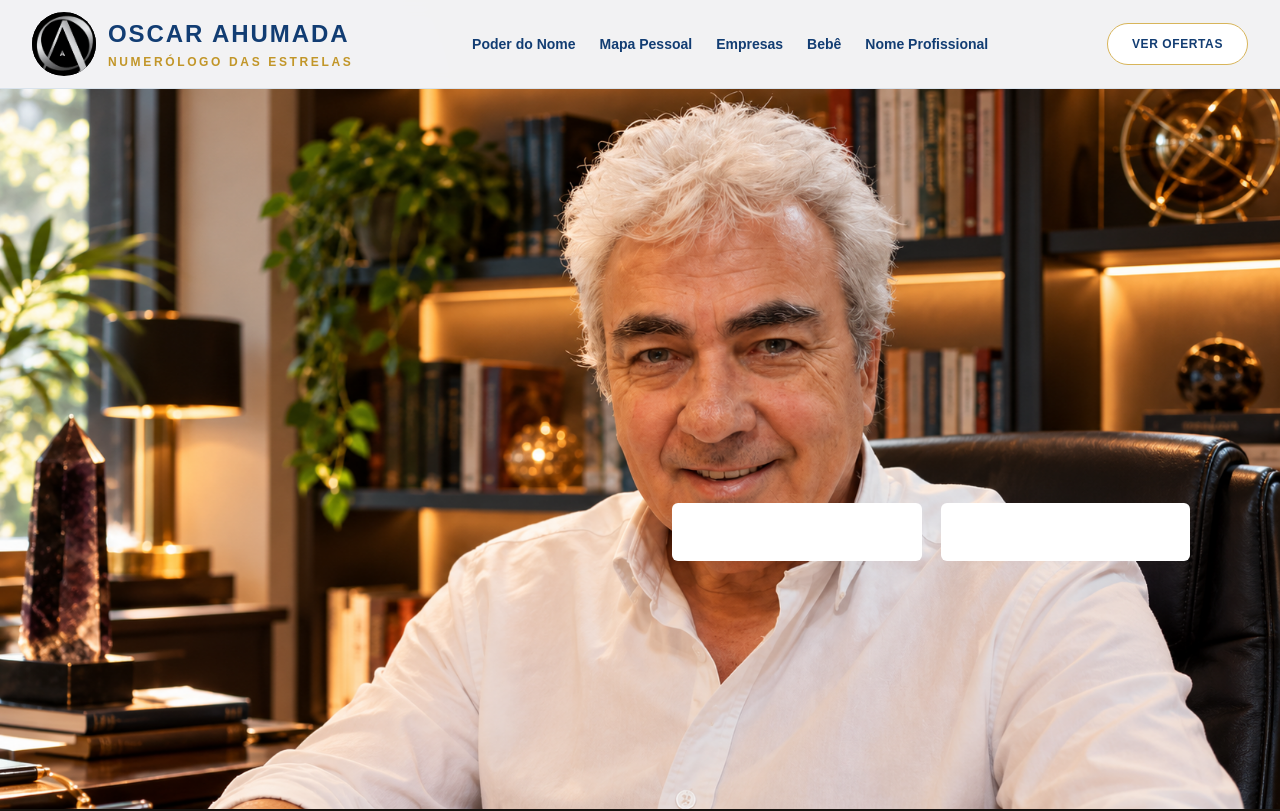
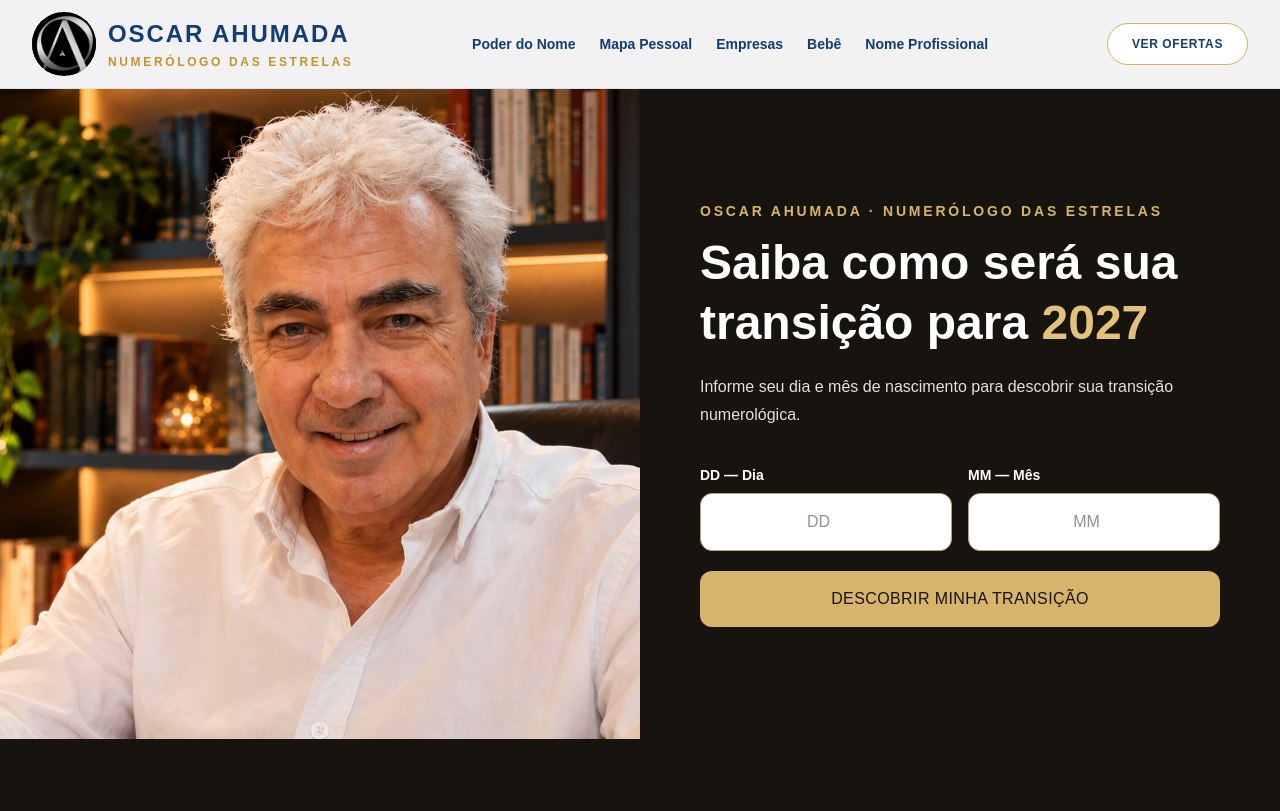
Before and after one commit to consultasdosite-dot/oscar-ahumada-site, a Next.js app: page /transicao in a window 1280 px wide. Shown: the top 811 px of the page. Built offline with nearby package versions, Linux system fonts and the light colour scheme.

Commit message:
Corrige layout da transicao 2027 no desktop

```diff
--- a/app/transicao/page.tsx
+++ b/app/transicao/page.tsx
@@ -5,27 +5,23 @@
 
 export default function TransicaoPage() {
   const router = useRouter();
-
   const [dia, setDia] = useState("");
   const [mes, setMes] = useState("");
   const [erro, setErro] = useState("");
 
   function reduzirNumero(numero: number): number {
     let resultado = numero;
-
     while (resultado > 9) {
       resultado = String(resultado)
         .split("")
         .reduce((soma, digito) => soma + Number(digito), 0);
     }
-
     return resultado;
   }
 
   function descobrirTransicao(event: FormEvent<HTMLFormElement>) {
     event.preventDefault();
     setErro("");
-
     const diaNumero = Number(dia);
     const mesNumero = Number(mes);
 
@@ -48,19 +44,15 @@
       String(mesNumero)
         .split("")
         .reduce((soma, numero) => soma + Number(numero), 0) +
-      2 +
-      0 +
-      2 +
-      6;
+      2 + 0 + 2 + 6;
 
     const anoPessoal2026 = reduzirNumero(soma2026);
-
     router.push(`/transicao${anoPessoal2026}`);
   }
 
   return (
     <main className="min-h-screen bg-[#17130f]">
-      {/* MOBILE */}
+      {/* MOBILE — mantido sem alterações */}
       <section className="relative mx-auto w-full md:hidden">
         <img
           src="/transicao-2027-mobile.png"
@@ -108,52 +100,79 @@
         </form>
       </section>
 
-      {/* DESKTOP */}
-      <section className="relative mx-auto hidden w-full max-w-[1500px] md:block">
+      {/* DESKTOP — foto à esquerda; formulário à direita */}
+      <section className="mx-auto hidden w-full max-w-[1500px] md:grid md:min-h-[650px] md:grid-cols-2 md:items-stretch">
+        <div className="min-h-[650px] overflow-hidden bg-[#201b17]">
           <img
             src="/transicao-2027.png"
-          alt="Saiba como será a sua transição para 2027"
-          className="block h-auto w-full"
+            alt="Oscar Ahumada em seu escritório"
+            className="h-full w-full object-cover object-[58%_center]"
           />
+        </div>
 
-        <form onSubmit={descobrirTransicao} className="absolute inset-0">
-          {/* DIA */}
+        <div className="flex items-center justify-center bg-[#17130f] px-8 py-14 text-white lg:px-14">
+          <div className="w-full max-w-[520px]">
+            <p className="mb-3 text-sm font-semibold uppercase tracking-[0.2em] text-[#d7b46c]">
+              Oscar Ahumada · Numerólogo das Estrelas
+            </p>
+            <h1 className="text-3xl font-bold leading-tight lg:text-5xl">
+              Saiba como será sua transição para <span className="text-[#e3c17b]">2027</span>
+            </h1>
+            <p className="mt-5 text-base leading-7 text-[#e7dfd5]">
+              Informe seu dia e mês de nascimento para descobrir sua transição numerológica.
+            </p>
+
+            <form onSubmit={descobrirTransicao} className="mt-9">
+              <div className="grid grid-cols-2 gap-4">
+                <div>
+                  <label htmlFor="dia-desktop" className="mb-2 block text-sm font-bold text-white">
+                    DD — Dia
+                  </label>
                   <input
+                    id="dia-desktop"
                     type="number"
                     inputMode="numeric"
                     min="1"
                     max="31"
+                    placeholder="DD"
                     value={dia}
                     onChange={(event) => setDia(event.target.value)}
-            aria-label="Dia de nascimento"
-            className="absolute left-[52.5%] top-[57.5%] h-[8%] w-[19.5%] rounded-md border-0 bg-white px-2 text-center text-2xl font-bold text-[#29231d] outline-none"
+                    className="w-full rounded-xl border border-[#bda16e] bg-white px-4 py-4 text-center text-xl font-bold text-[#29231d] outline-none focus:ring-2 focus:ring-[#d7b46c]"
                   />
-
-          {/* MÊS */}
+                </div>
+                <div>
+                  <label htmlFor="mes-desktop" className="mb-2 block text-sm font-bold text-white">
+                    MM — Mês
+                  </label>
                   <input
+                    id="mes-desktop"
                     type="number"
                     inputMode="numeric"
                     min="1"
                     max="12"
+                    placeholder="MM"
                     value={mes}
                     onChange={(event) => setMes(event.target.value)}
-            aria-label="Mês de nascimento"
-            className="absolute left-[73.5%] top-[57.5%] h-[8%] w-[19.5%] rounded-md border-0 bg-white px-2 text-center text-2xl font-bold text-[#29231d] outline-none"
+                    className="w-full rounded-xl border border-[#bda16e] bg-white px-4 py-4 text-center text-xl font-bold text-[#29231d] outline-none focus:ring-2 focus:ring-[#d7b46c]"
                   />
+                </div>
+              </div>
 
-          {/* BOTÃO */}
               <button
                 type="submit"
-            aria-label="Descobrir minha transição"
-            className="absolute left-[52%] top-[67%] h-[8%] w-[41.5%] cursor-pointer rounded-md bg-transparent"
-          />
+                className="mt-5 w-full rounded-xl bg-[#d7b46c] px-5 py-4 text-base font-extrabold uppercase tracking-wide text-[#17130f] transition hover:bg-[#edce8e]"
+              >
+                Descobrir minha transição
+              </button>
 
               {erro && (
-            <div className="absolute left-[52%] top-[76%] w-[41.5%] rounded-md bg-red-700 px-2 py-1 text-center text-sm font-semibold text-white">
+                <div role="alert" className="mt-4 rounded-lg bg-red-700 px-4 py-3 text-center text-sm font-semibold text-white">
                   {erro}
                 </div>
               )}
             </form>
+          </div>
+        </div>
       </section>
     </main>
   );
```
Lines whose indentation alone changed are shown as unchanged.
